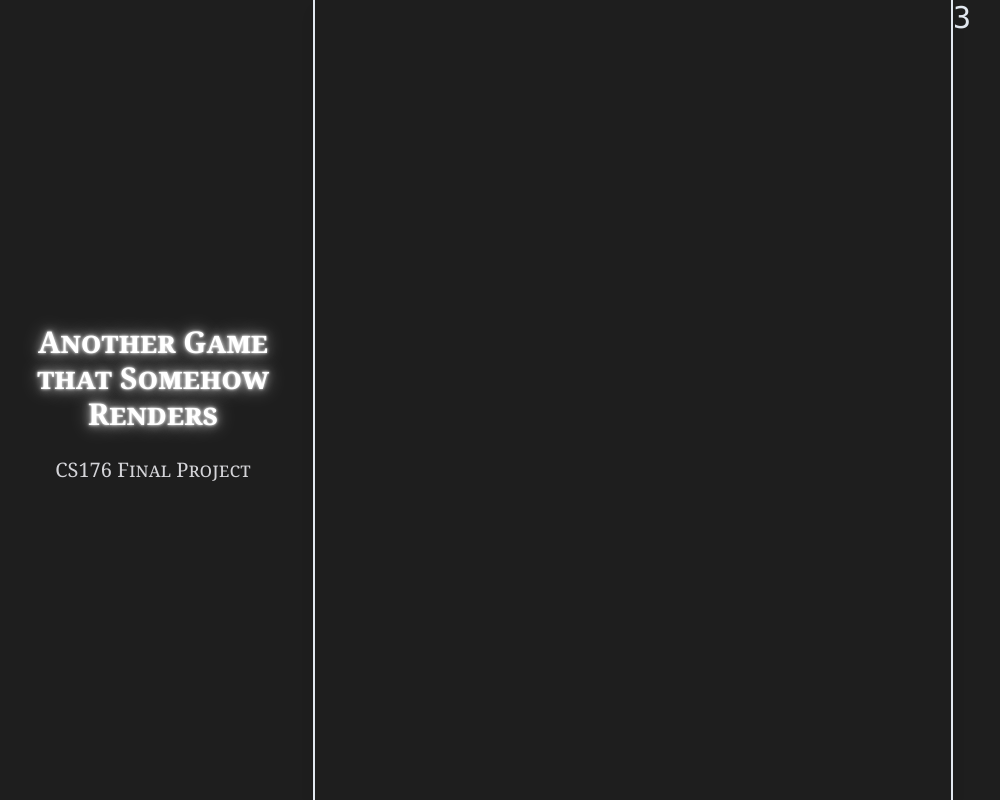
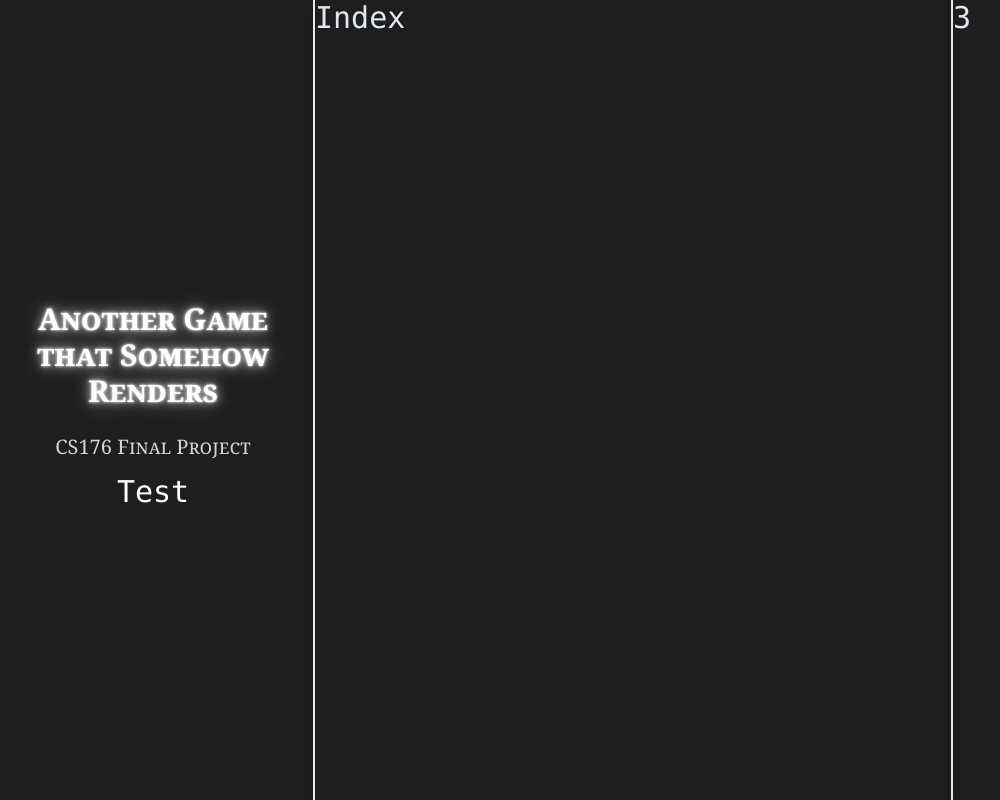
Before and after one commit to YBRua/CS176, a React (Vite) app in the folder final-project-game/: page / in a window 1280 px wide. Shown: the whole page, without its empty margins (7-1007 px from the left). Built offline with nearby package versions, Linux system fonts and the light colour scheme.

Commit message:
Added hoverglow button

```diff
--- /dev/null
+++ b/final-project-game/src/components/HoverGlowButton.tsx
@@ -0,0 +1,11 @@
+import { useState } from "react";
+
+import "../styles/HoverGlowButton.css";
+
+type HoverGlowButtonPropTypes = {
+  onClick?: () => void;
+};
+
+export function HoverGlowButton() {
+  return <button className="hover-glow-button">Test</button>;
+}
--- a/final-project-game/src/main.tsx
+++ b/final-project-game/src/main.tsx
@@ -10,6 +10,7 @@ ReactDOM.createRoot(document.getElementById("root")!).render(
     <BrowserRouter>
       <Routes>
         <Route path="/" element={<App />}>
+          <Route index element={<h1>Index</h1>}></Route>
           <Route path="/shop" element={<h1>Shop</h1>}></Route>
         </Route>
         <Route path="*" element={<h1>Not Found 捏</h1>}></Route>
--- /dev/null
+++ b/final-project-game/src/styles/HoverGlowButton.css
@@ -0,0 +1,32 @@
+.hover-glow-button {
+  position: relative;
+  overflow: hidden;
+  display: inline-block;
+  color: #fff;
+  padding: 5px 10px;
+  cursor: pointer;
+  transition: all 0.2s ease-in-out;
+}
+
+.hover-glow-button:hover {
+  animation: glow 2s infinite;
+  animation-timing-function: ease;
+}
+
+.hover-glow-button:active {
+  color: #a1a1aa;
+  animation: none;
+  text-shadow: 0 0 0px #a1a1aa;
+}
+
+@keyframes glow {
+  0% {
+    text-shadow: 0 0 2px #fff, 0 0 5px #f4f4f5;
+  }
+  50% {
+    text-shadow: 0 0 5px #fff, 0 0 10px #f4f4f5;
+  }
+  100% {
+    text-shadow: 0 0 2px #fff, 0 0 5px #f4f4f5;
+  }
+}
--- a/final-project-game/src/views/TitleView.tsx
+++ b/final-project-game/src/views/TitleView.tsx
@@ -1,3 +1,5 @@
+import { HoverGlowButton } from "../components/HoverGlowButton";
+
 import "../styles/main.css";
 import "../styles/TitleView.css";
 
@@ -10,6 +12,7 @@ export function TitleView() {
       <h2 className="text-xl font-smallcaps font-serif text-zinc-300 p-2">
         CS176 Final Project
       </h2>
+      <HoverGlowButton></HoverGlowButton>
     </div>
   );
 }
```
